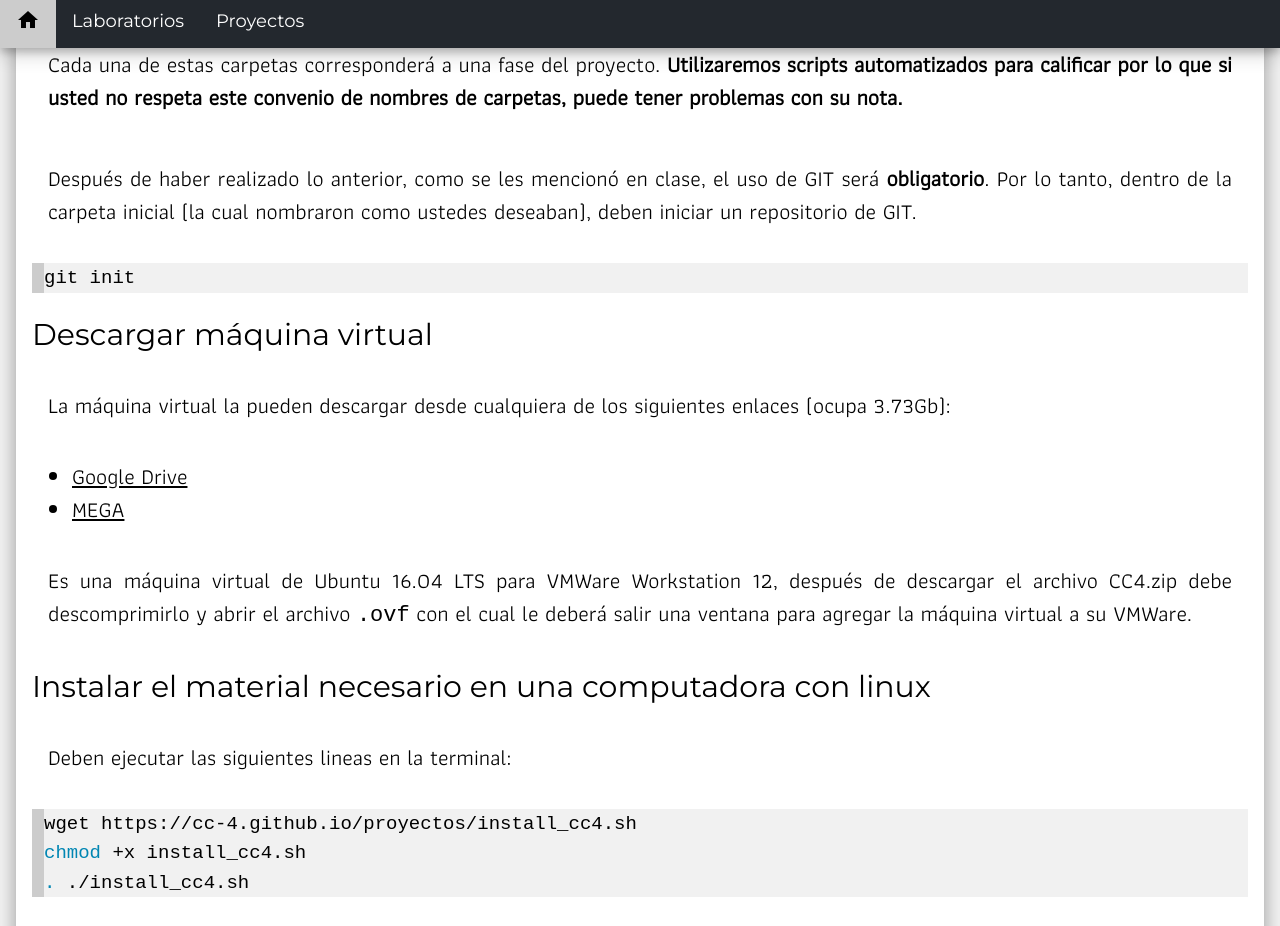
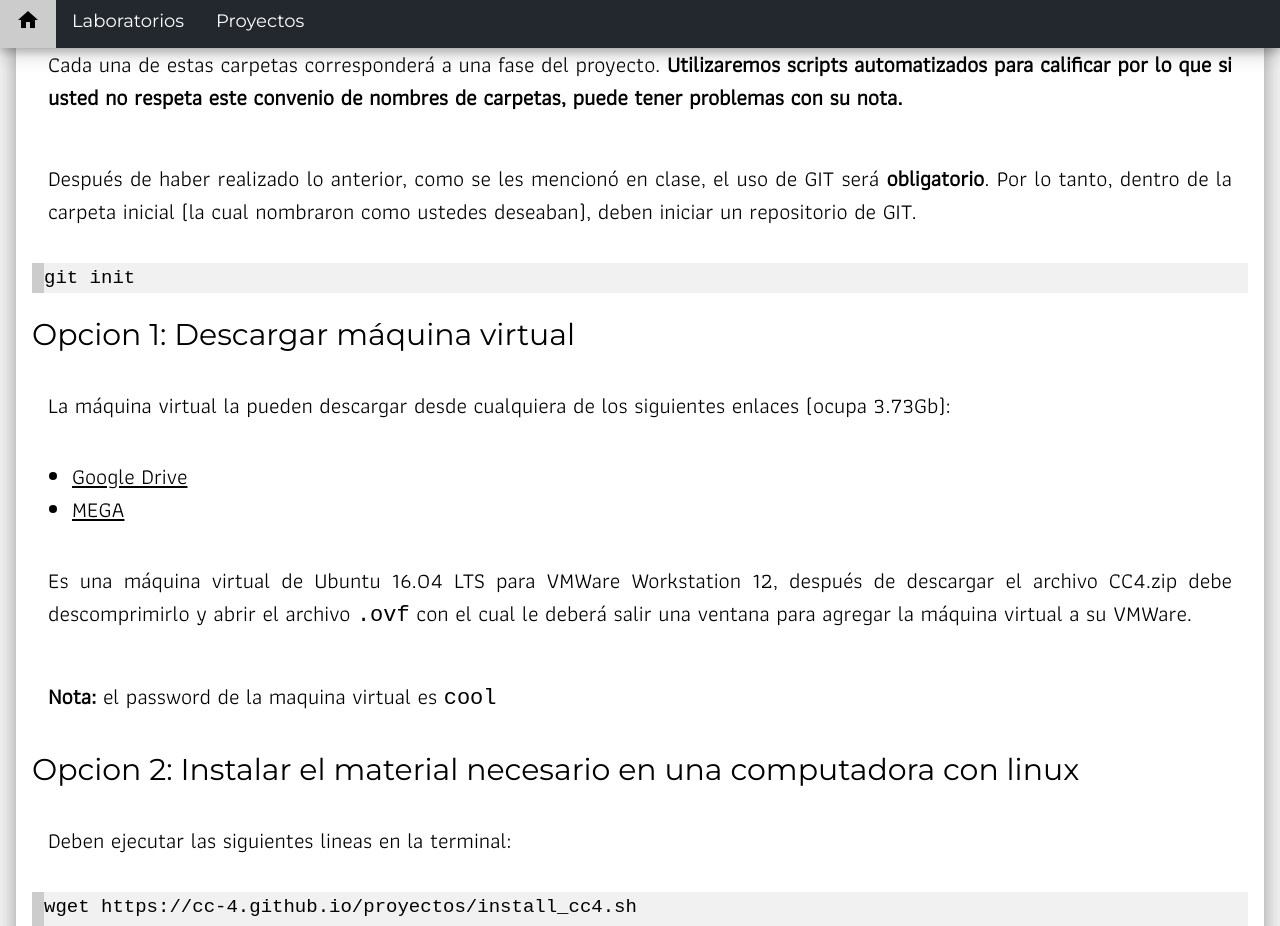
Before and after one commit to CC-4/old-page, a Jekyll site: the page built from _posts/2016-07-06-Instalar-material.md, in a window 1280 px wide and 1400 px high, scrolled down 1257 px. Shown: the top 926 px of the window. Built offline with Jekyll 4.4.1, drawn with Linux system fonts in a browser that asks for light colours; comment, search, counter and statistics services are not loaded; some of the changed text lies outside the part shown.

Commit message:
Agregada contraseña de la maquina virtual

````diff
--- a/_posts/2016-07-06-Instalar-material.md
+++ b/_posts/2016-07-06-Instalar-material.md
@@ -32,7 +32,7 @@ Después de haber realizado lo anterior, como se les mencionó en clase, el uso
 git init
 ```
 
-## Descargar máquina virtual
+## Opcion 1: Descargar máquina virtual
 La máquina virtual la pueden descargar desde cualquiera de los siguientes enlaces (ocupa 3.73Gb):
 
 * [Google Drive](https://drive.google.com/file/d/0B5xlmAbvK4yAbFlRbUFBQnR3akk/view?usp=sharing)
@@ -40,7 +40,9 @@ La máquina virtual la pueden descargar desde cualquiera de los siguientes enlac
 
 Es una máquina virtual de Ubuntu 16.04 LTS para VMWare Workstation 12, después de descargar el archivo CC4.zip debe descomprimirlo y abrir el archivo `.ovf` con el cual le deberá salir una ventana para agregar la máquina virtual a su VMWare.
 
-## Instalar el material necesario en una computadora con linux
+**Nota:** el password de la maquina virtual es `cool`
+
+## Opcion 2: Instalar el material necesario en una computadora con linux
 Deben ejecutar las siguientes lineas en la terminal:
 
 ```shell
@@ -48,4 +50,4 @@ wget https://cc-4.github.io/proyectos/install_cc4.sh
 chmod +x install_cc4.sh
 . ./install_cc4.sh
 ```
-esto descargará Java 8 (Oracle), Jlex, CUP, Git y el código necesario para el proyecto.
+esto descargará Java 8 (Oracle), Jlex, CUP, git y el código necesario para el proyecto.
````
